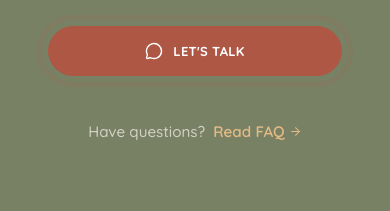
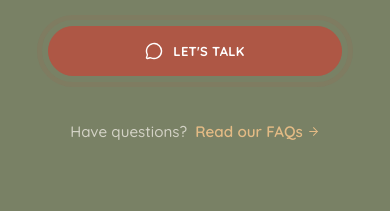
Before and after one commit to Iryna-git-hub/RORUM-corporate-website, a Next.js app: page /about in a window 390 px wide. Shown: the part 3260-3471 px from the top of the page. Built offline with nearby package versions, Linux system fonts and the light colour scheme.

Commit message:
fix: correct Buy Ticket button layout on mobile

```diff
--- a/app/about/page.tsx
+++ b/app/about/page.tsx
@@ -213,7 +213,7 @@ export default function AboutPage() {
         href="/contact"
         label="Let's talk"
         faqQuestion="Have questions?"
-        faqLabel="Read FAQ"
+        faqLabel="Read our FAQs"
         links={[
           { href: "/events", label: "Attend Events" },
           { href: "/host-at-rorum", label: "Host at RORUM" },
--- a/app/contact/page.tsx
+++ b/app/contact/page.tsx
@@ -87,7 +87,7 @@ export default function ContactPage() {
               </div>
               <FAQInlinePrompt
                 question="Have questions?"
-                label="Read FAQs"
+                label="Read our FAQs"
               />
             </div>
           </div>
--- a/app/events/[slug]/page.tsx
+++ b/app/events/[slug]/page.tsx
@@ -256,7 +256,7 @@ export default async function EventDetailPage({
               <InfoGridItem icon={Clock} label="Time" value={time} />
               <InfoGridItem icon={MapPin} label="Location" value={location} />
               <InfoGridItem icon={Ticket} label="Price" value={event.price} prominent />
-              <div className={`${infoItemGridClass} grid-cols-1 items-center justify-items-end min-w-47 !border-r-0 max-[980px]:justify-items-stretch`}>
+              <div className="flex items-center justify-end min-h-23 px-5 py-4.5 border-r-0 min-w-47 max-[980px]:min-h-0 max-[980px]:border-b-0 max-tablet:p-3.25">
                 <TicketButton event={event} />
               </div>
             </div>
--- a/app/events/page.tsx
+++ b/app/events/page.tsx
@@ -38,7 +38,7 @@ export default function EventsPage() {
         href="/host-at-rorum"
         label="Host at RORUM"
         faqQuestion="Have questions?"
-        faqLabel="Read FAQ"
+        faqLabel="Read our FAQs"
       />
     </>
   );
--- a/app/page.tsx
+++ b/app/page.tsx
@@ -179,7 +179,7 @@ export default function Home() {
         href="/contact"
         label="Let's talk"
         faqQuestion="Have questions?"
-        faqLabel="Read FAQ"
+        faqLabel="Read our FAQs"
         links={[
           { href: "/events", label: "Attend Events" },
           { href: "/host-at-rorum", label: "Host at RORUM" },
```
Also changed, not shown: 1 other file (tests, documents, lock files or other folders).
